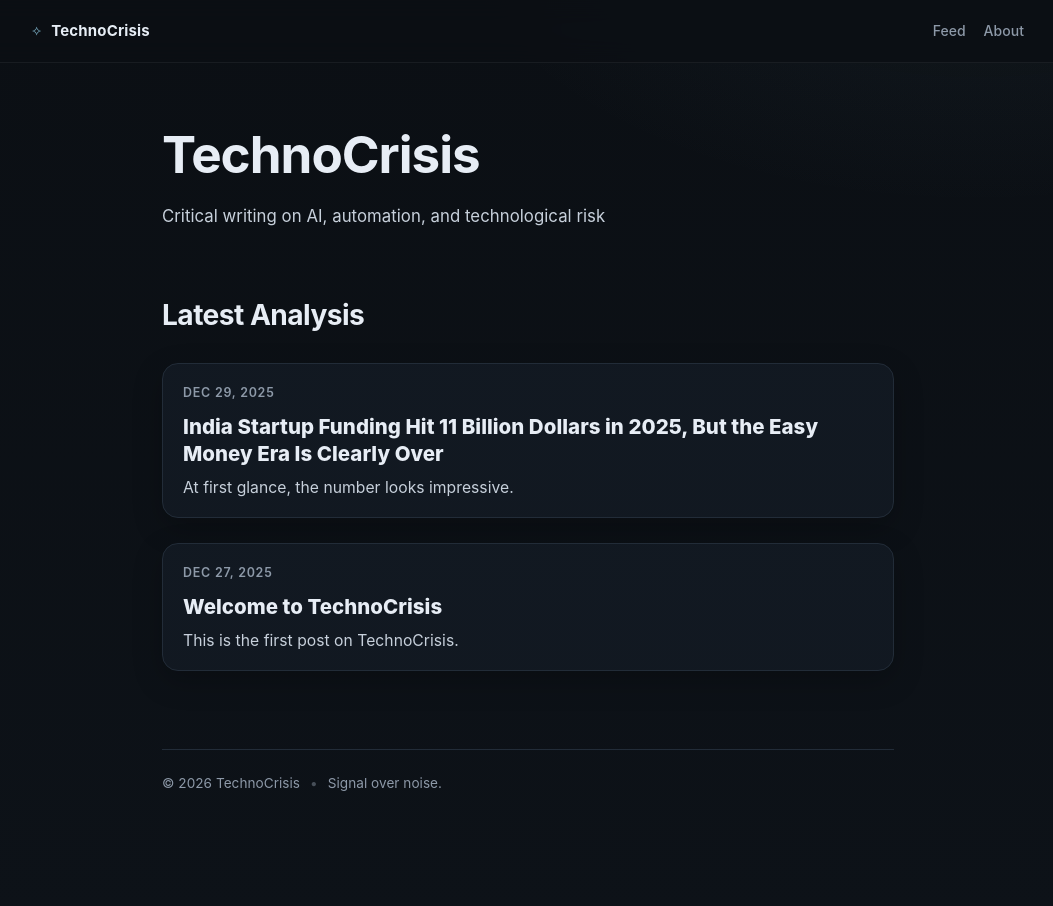
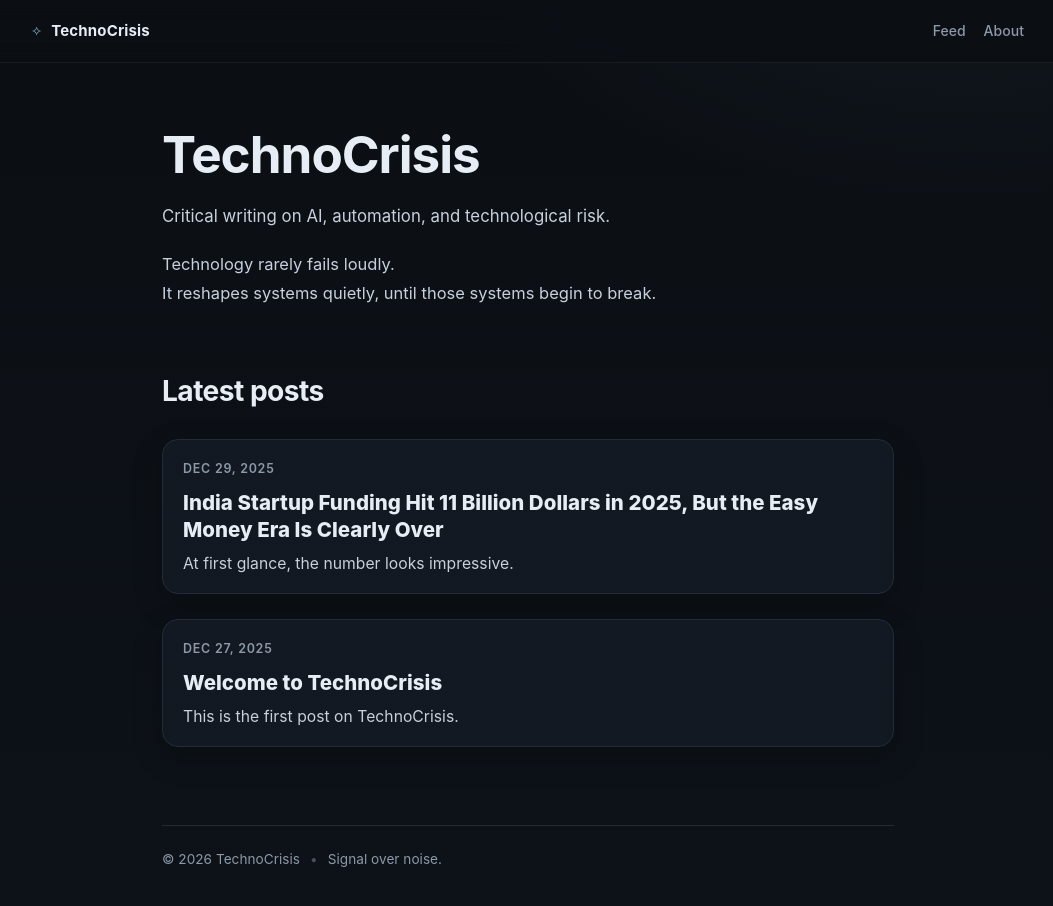
Before and after one commit to virtualnadeem/technocrisis, a Jekyll site: the page built from index.md, in a window 1280 px wide and 927 px high. Shown: the top 906 px of the window, without its empty margins (112-1165 px from the left). Built offline with Jekyll 4.4.1, drawn with Linux system fonts in a browser that asks for light colours.

Commit message:
Update index.md

```diff
--- a/index.md
+++ b/index.md
@@ -1,11 +1,16 @@
 ---
 layout: default
-title: Feed
+title: Writing
 ---
 
 # TechnoCrisis
-Critical writing on AI, automation, and technological risk
-## Latest Analysis
+
+Critical writing on AI, automation, and technological risk.
+
+Technology rarely fails loudly.
+It reshapes systems quietly, until those systems begin to break.
+
+## Latest posts
 
 <ul class="post-list">
 {% for post in site.posts limit:20 %}
```
